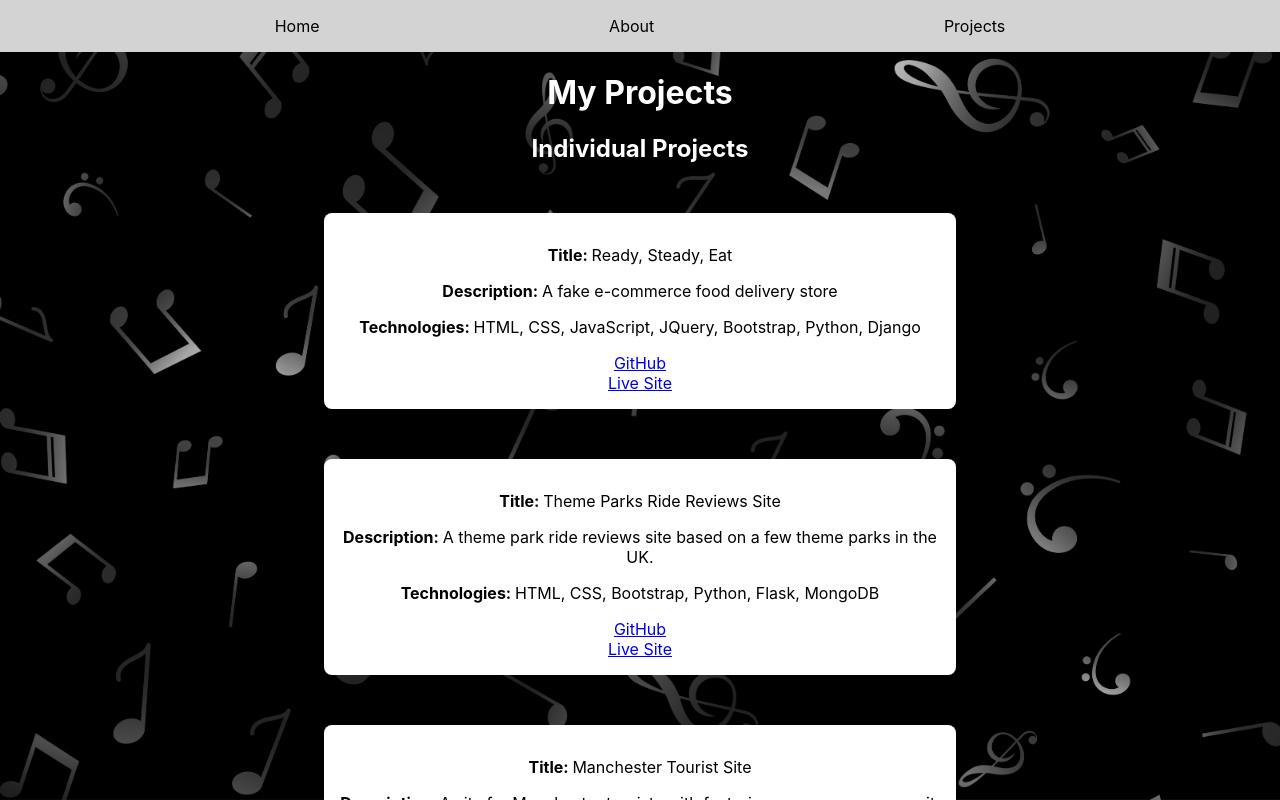
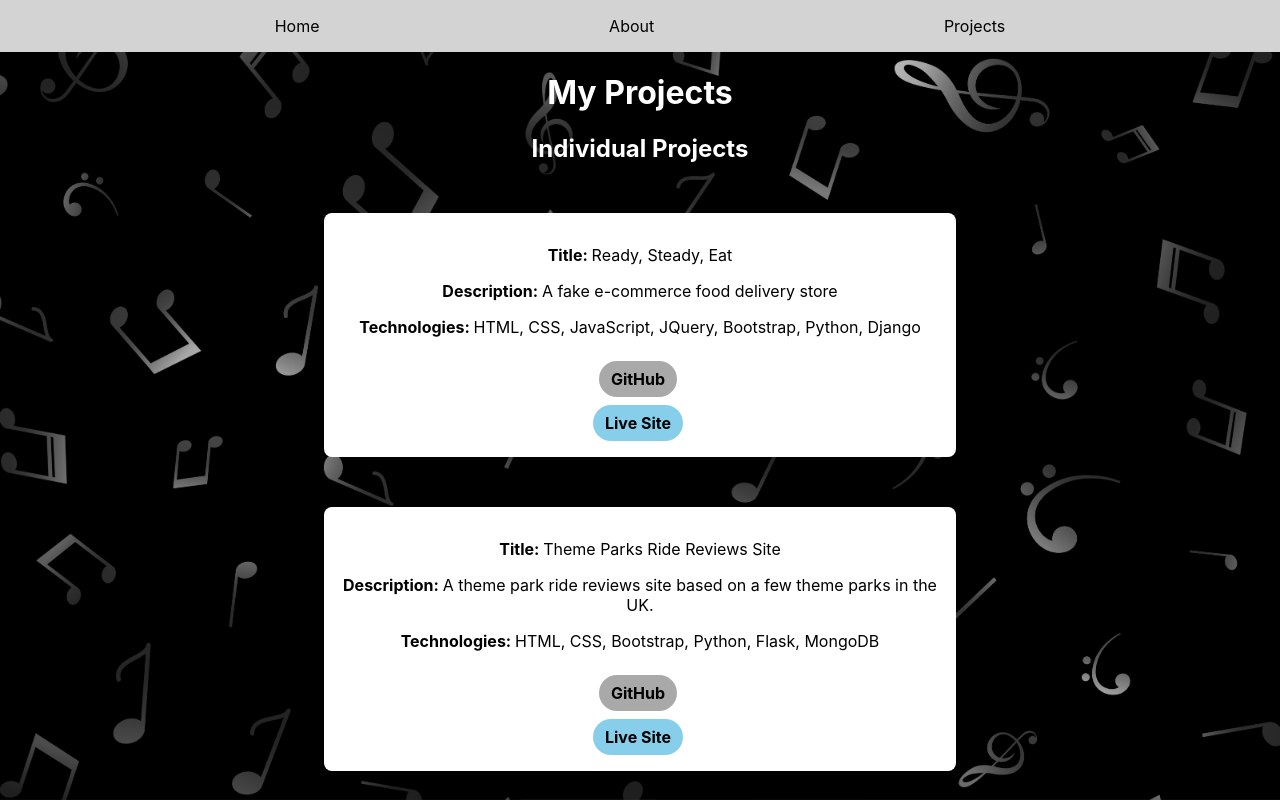
Before and after one commit to hannahro15/Hannah-Portfolio-Site, a React (Create React App) app: page /Hannah-Portfolio-Site/projects in a window 1280 px wide. Shown: the top 800 px of the page. Built offline with nearby package versions, Linux system fonts and the light colour scheme.

Commit message:
Style the links in the project cards

```diff
--- a/src/components/ProjectCard.css
+++ b/src/components/ProjectCard.css
@@ -4,6 +4,28 @@
     margin: 16px;
     background-color: #fff;
     color: black;
+}
+
+.project-card .github-link {
+    color: black;
+    background-color: darkgray;
+    font-weight: bold;
+    text-decoration: none;
+    padding: 8px 12px;
+    border-radius: 20px;
+    display: inline-block;
+    margin: 8px 4px 0 0;
+}
+
+.project-card .live-site-link {
+    color: black;
+    background-color: skyblue;
+    font-weight: bold;
+    text-decoration: none;
+    padding: 8px 12px;
+    border-radius: 20px;
+    display: inline-block;
+    margin: 8px 4px 0 0;
 }
 
 @media screen and (min-width: 600px) {
--- a/src/components/ProjectCard.js
+++ b/src/components/ProjectCard.js
@@ -6,9 +6,9 @@ function ProjectCard({ project }) {
             <p><strong>Title: </strong>{project.title}</p>
             <p><strong>Description: </strong>{project.description}</p>
             <p><strong>Technologies: </strong>{project.technologies}</p>
-            <a href={project.github} target="_blank" rel="noreferrer">GitHub</a>
+            <a className="github-link" href={project.github} target="_blank" rel="noreferrer">GitHub</a>
             <br />
-            <a href={project.demo} target="_blank" rel="noreferrer">Live Site</a>
+            <a className="live-site-link" href={project.demo} target="_blank" rel="noreferrer">Live Site</a>
         </div>
     );
 }
```
